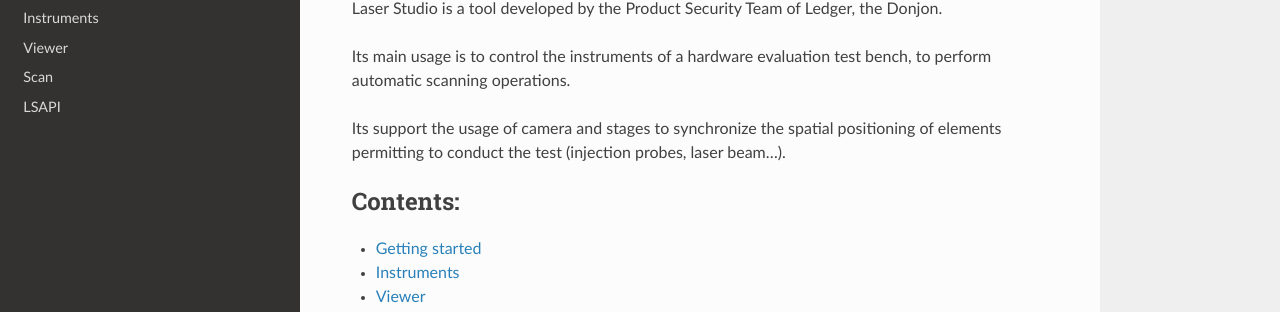
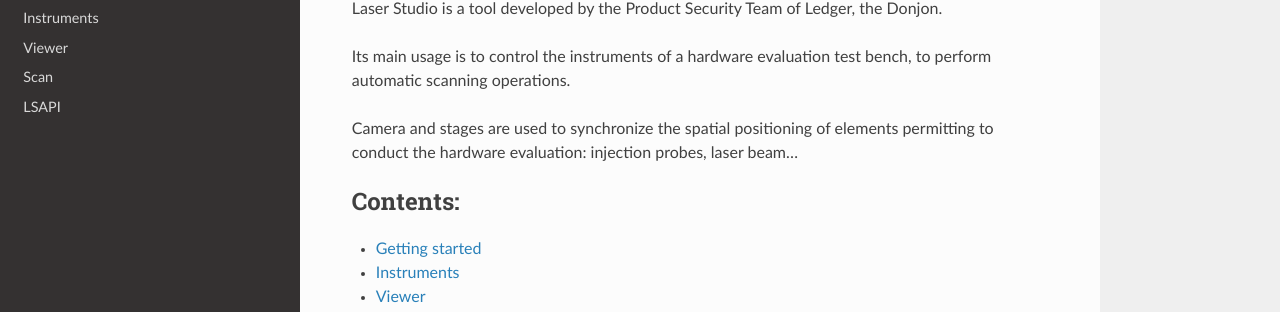
Before and after one commit to Ledger-Donjon/laserstudio, a Sphinx documentation site: the page built from docs/index.rst, in a window 1280 px wide and 938 px high. Shown: the part 163-475 px from the top of the window. Built offline with Sphinx 7.4.7 and the Read the Docs theme 2.0.0, drawn with Linux system fonts in a browser that asks for light colours.

Commit message:
Update docs

```diff
--- /dev/null
+++ b/docs/getting_started.rst
@@ -0,0 +1,6 @@
+Getting started
+===============
+
+Laser Studio can be run as a module.
+
+After installing the application and get your configuration file ready
--- a/docs/index.rst
+++ b/docs/index.rst
@@ -11,8 +11,8 @@
 Its main usage is to control the instruments of a hardware evaluation test bench, to
 perform automatic scanning operations.
 
-Its support the usage of camera and stages to synchronize the spatial positioning of
-elements permitting to conduct the test (injection probes, laser beam...).
+Camera and stages are used to synchronize the spatial positioning of
+elements permitting to conduct the hardware evaluation: injection probes, laser beam...
 
 .. toctree::
    :maxdepth: 2
```
Also changed, not shown: README.md (+12 -5 lines), docs/.readthedocs.yaml (added, +23 -0 lines), docs/getting_started.md (deleted, +0 -2 lines), docs/installation.rst (added), docs/requirements.txt (renamed from docs/requirements_docs.txt).
